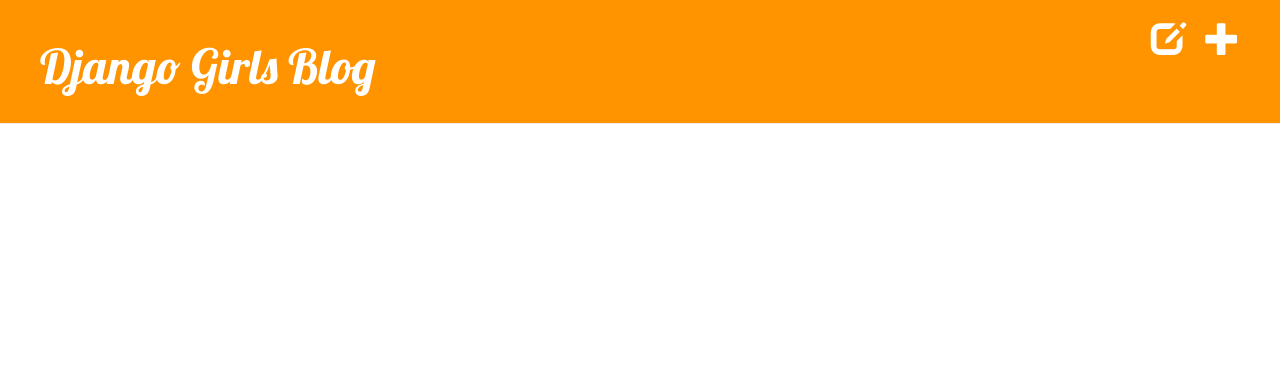
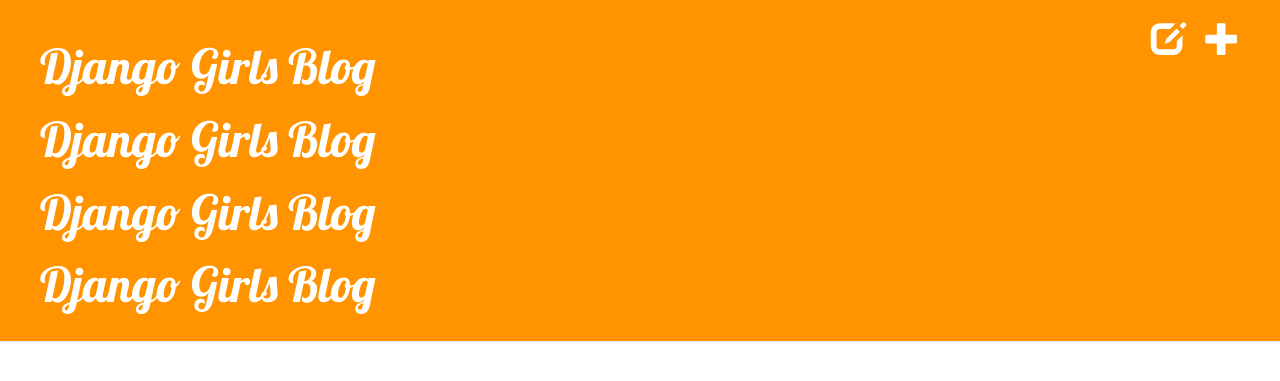
Before and after one commit to matildearagao/djangogirls, a Django app: page /drafts/ in a window 1280 px wide. Shown: the top 381 px of the page. Run offline with Django 3.2, Linux system fonts and the light colour scheme; the visitor is signed in with stand-in values (Sample User, id 1); data that the repository does not hold is empty; some libraries are stand-ins or nearby versions.

Commit message:
teste ao git

```diff
--- a/blog/templates/blog/base.html
+++ b/blog/templates/blog/base.html
@@ -17,6 +17,10 @@
 
 {% endif %}
         <h1><a href="/">Django Girls Blog</a></h1>
+        <h1><a href="/">Django Girls Blog</a></h1>
+        <h1><a href="/">Django Girls Blog</a></h1>
+        <h1><a href="/">Django Girls Blog</a></h1>
+
     </div>
     <div class="content container">
         <div class="row">
```
